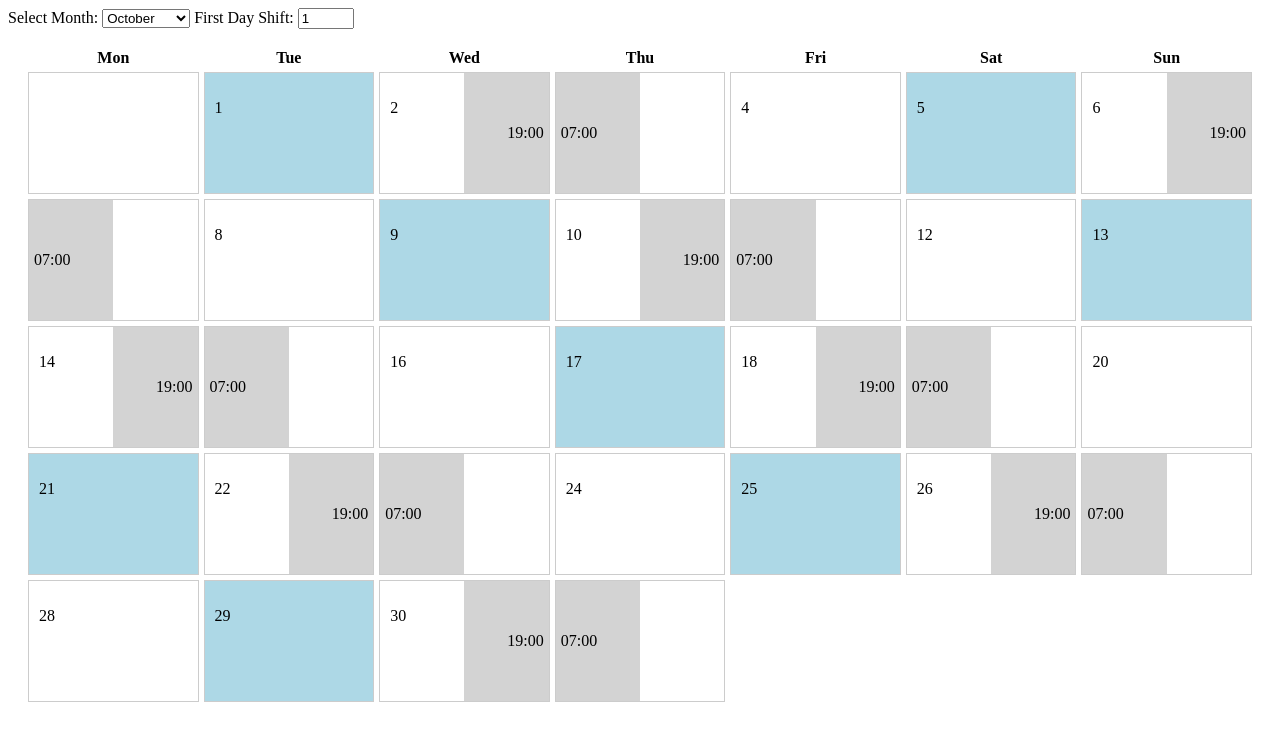
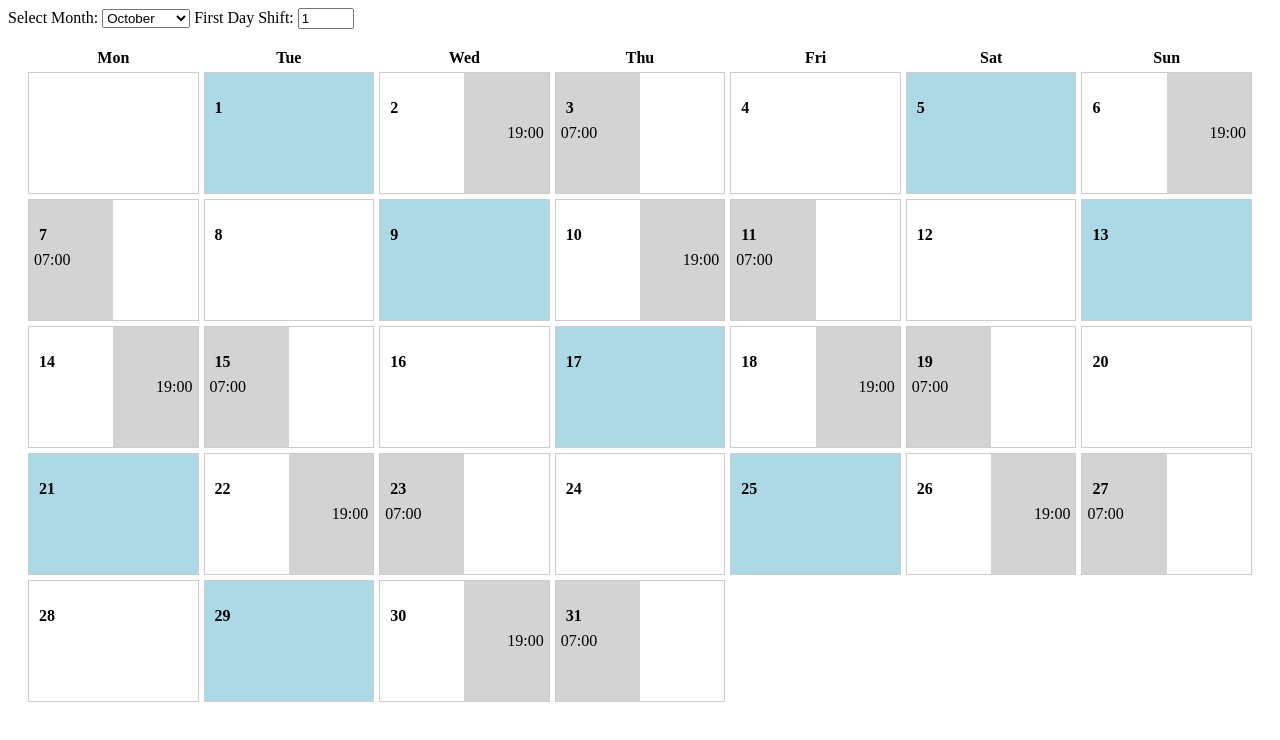
Before and after one commit to cosmologus/work-schedule, a SvelteKit app: page / in a window 1280 px wide. Shown: the top 740 px of the page. Built offline with nearby package versions, Linux system fonts and the light colour scheme.

Commit message:
added calendar day z index

```diff
--- a/src/routes/+page.svelte
+++ b/src/routes/+page.svelte
@@ -200,6 +200,12 @@
   .time-left {
     left: 5px;
   }
+
+  .day p {
+  position: relative;
+  z-index: 10; /* Ensure the date number is always in front of everything else */
+  font-weight: bold; /* Optional: make the date bold for better visibility */
+}
 </style>
 
 <!-- Month and First Day Shift Selectors -->
```
